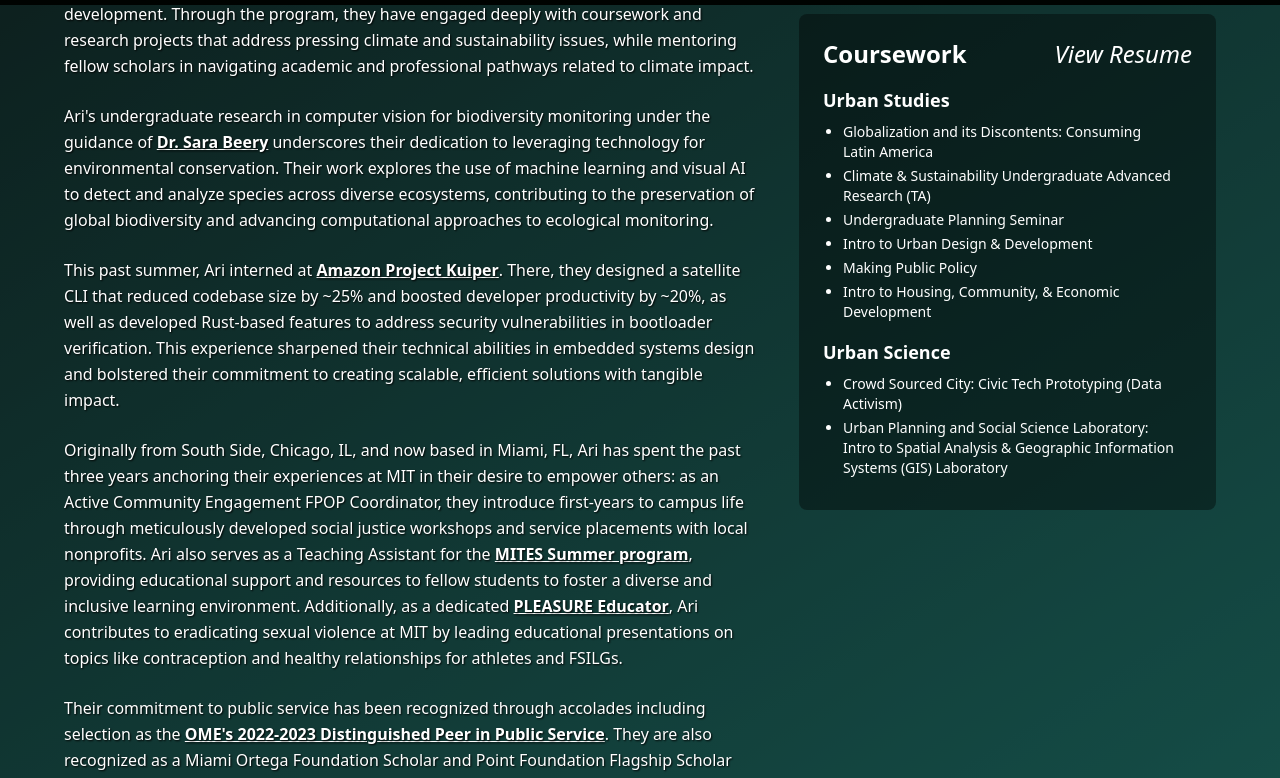
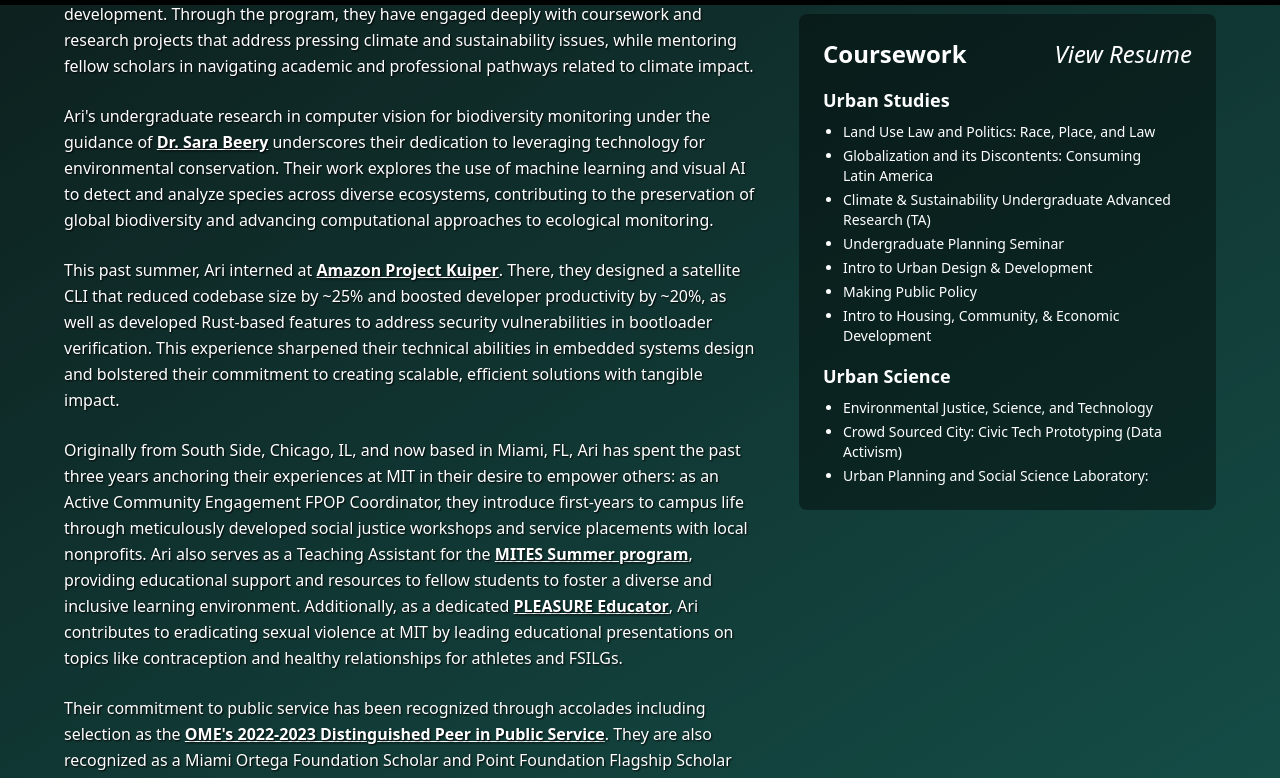
Before and after one commit to ariapero/ariapero.github.io, a Next.js app: page /bio in a window 1280 px wide. Shown: the part 795-1573 px from the top of the page. Built offline with nearby package versions, Linux system fonts and the light colour scheme.

Commit message:
Add Spring 2025 courses to bio page

```diff
--- a/app/bio/page.tsx
+++ b/app/bio/page.tsx
@@ -11,6 +11,7 @@ const App: React.FC = () => {
     {
       category: "Urban Studies",
       courses: [
+        "Land Use Law and Politics: Race, Place, and Law",
         "Globalization and its Discontents: Consuming Latin America",
         "Climate & Sustainability Undergraduate Advanced Research (TA)",
         "Undergraduate Planning Seminar",
@@ -22,6 +23,7 @@ const App: React.FC = () => {
     {
       category: "Urban Science",
       courses: [
+        "Environmental Justice, Science, and Technology",
         "Crowd Sourced City: Civic Tech Prototyping (Data Activism)",
         "Urban Planning and Social Science Laboratory: Intro to Spatial Analysis & Geographic Information Systems (GIS) Laboratory",
       ],
@@ -57,6 +59,7 @@ const App: React.FC = () => {
     {
       category: "Music",
       courses: [
+        "Baroque and Classical Music",
         "Advanced Seminar in Music",
         "FaMLE: MIT Laptop Ensemble",
         "Rambax: MIT Senegalese Drum Ensemble",
@@ -74,6 +77,8 @@ const App: React.FC = () => {
     {
       category: "Creative Arts",
       courses: [
+        "Sound Design",
+        "Introduction to Three-Dimensional Art Class: Textiles, Fashion, and Performative Art",
         "Intro to Artistic Experimentation",
         "Performance Media",
         "Intro to Video & Related Media",
```
